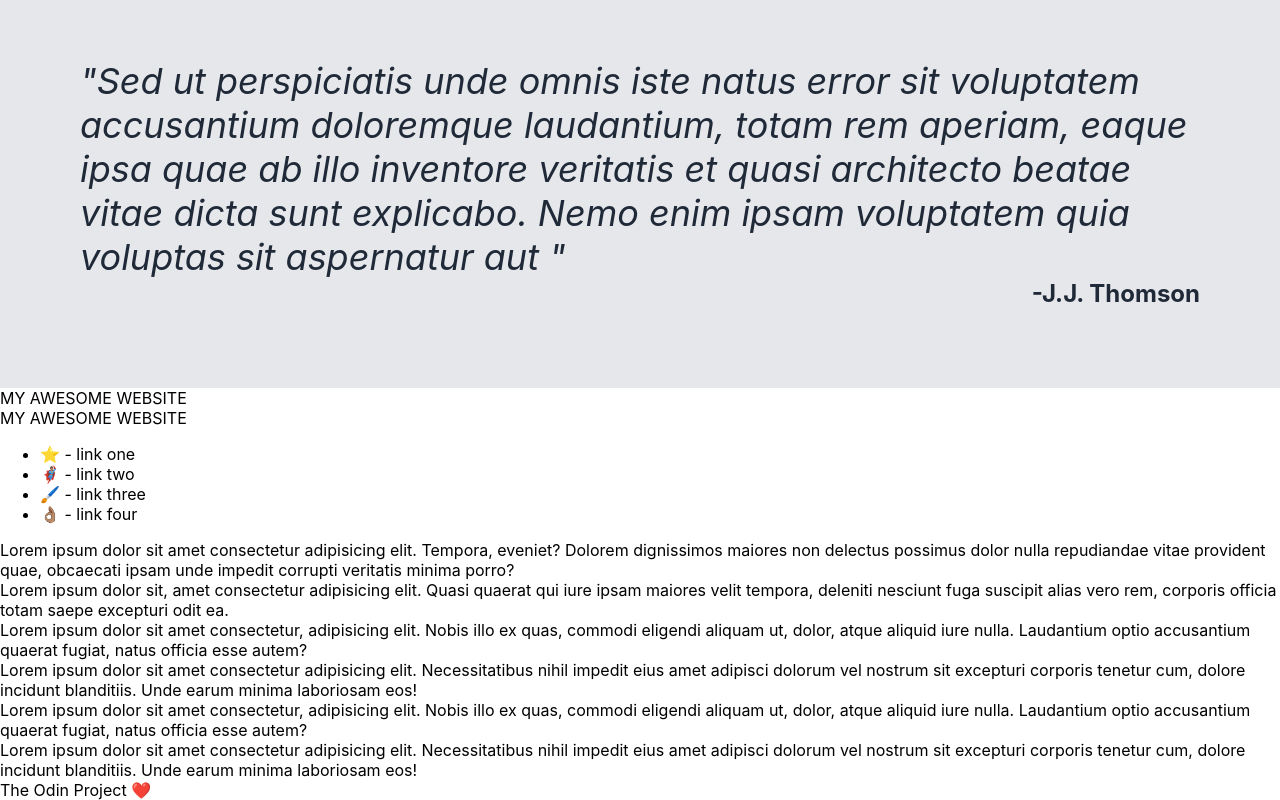
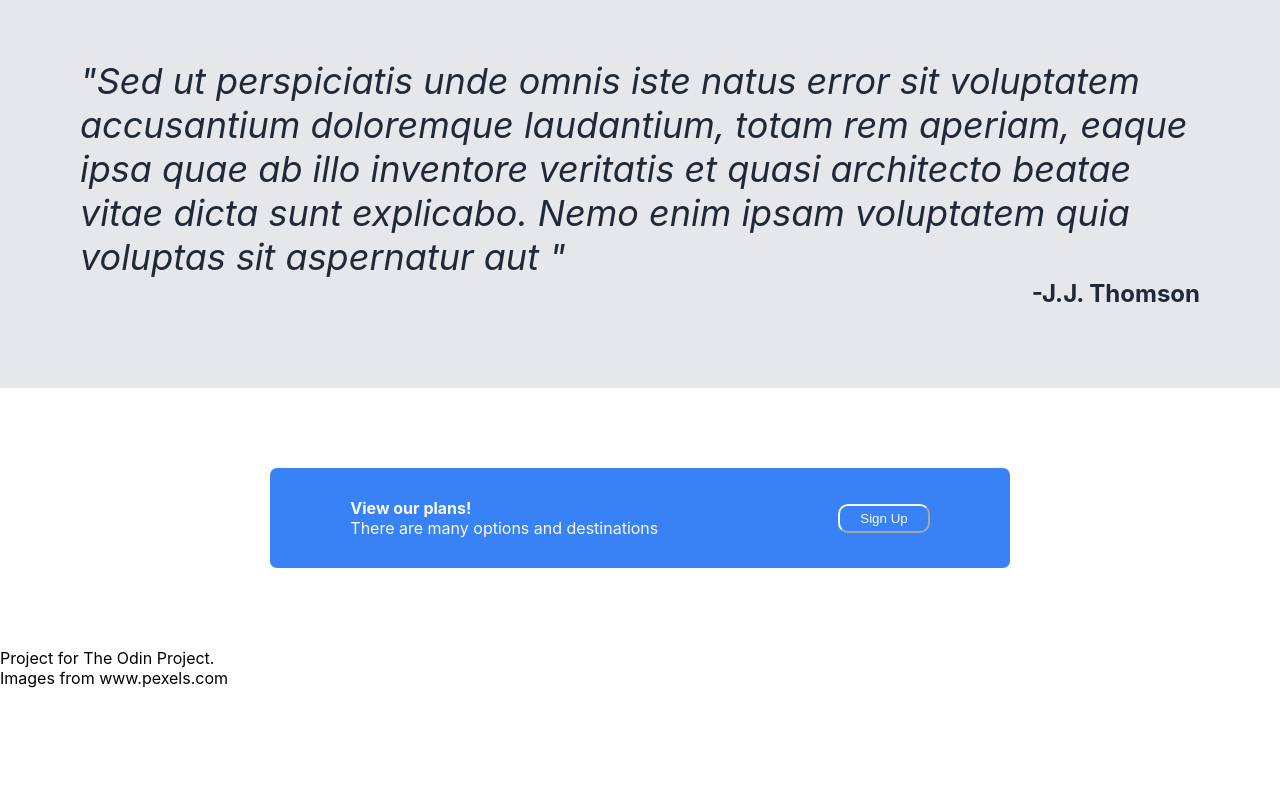
Before and after one commit to arthursl12/odin-landing, a plain HTML site: page index.html in a window 1280 px wide. Shown: the part 1072-1872 px from the top of the page. After the commit the page ends 1760 px from the top, so only its background shows below. Drawn offline with Linux system fonts and the light colour scheme.

Commit message:
Add CTA section

```diff
--- a/index.html
+++ b/index.html
@@ -64,41 +64,19 @@
     </div>
 
     <div class="cta">
-        MY AWESOME WEBSITE
+      <div class="box">
+        <div class="text">
+          <div class="title">View our plans!</div>
+          <div class="sub">There are many options and destinations</div>
+        </div>
+        <button>Sign Up</button>
+
+      </div>
     </div>
 
     <div class="footer">
-        MY AWESOME WEBSITE
-    </div>
-
-
-    <div class="middle">
-      <div class="sidebar">
-        <ul>
-          <li><a href="#">⭐ - link one</a></li>
-          <li><a href="#">🦸🏽‍♂️ - link two</a></li>
-          <li><a href="#">🖌️ - link three</a></li>
-          <li><a href="#">👌🏽 - link four</a></li>
-        </ul>
-      </div>
-
-
-
-      <div class="content">
-        <div class="card">Lorem ipsum dolor sit amet consectetur adipisicing elit. Tempora, eveniet? Dolorem dignissimos maiores non delectus possimus dolor nulla repudiandae vitae provident quae, obcaecati ipsam unde impedit corrupti veritatis minima porro?</div>
-        <div class="card">Lorem ipsum dolor sit, amet consectetur adipisicing elit. Quasi quaerat qui iure ipsam maiores velit tempora, deleniti nesciunt fuga suscipit alias vero rem, corporis officia totam saepe excepturi odit ea.</div>
-        <div class="card">Lorem ipsum dolor sit amet consectetur, adipisicing elit. Nobis illo ex quas, commodi eligendi aliquam ut, dolor, atque aliquid iure nulla. Laudantium optio accusantium quaerat fugiat, natus officia esse autem?</div>
-        <div class="card">Lorem ipsum dolor sit amet consectetur adipisicing elit. Necessitatibus nihil impedit eius amet adipisci dolorum vel nostrum sit excepturi corporis tenetur cum, dolore incidunt blanditiis. Unde earum minima laboriosam eos!</div>
-        <div class="card">Lorem ipsum dolor sit amet consectetur, adipisicing elit. Nobis illo ex quas, commodi eligendi aliquam ut, dolor, atque aliquid iure nulla. Laudantium optio accusantium quaerat fugiat, natus officia esse autem?</div>
-        <div class="card">Lorem ipsum dolor sit amet consectetur adipisicing elit. Necessitatibus nihil impedit eius amet adipisci dolorum vel nostrum sit excepturi corporis tenetur cum, dolore incidunt blanditiis. Unde earum minima laboriosam eos!</div>
-      </div>
-
-    </div>
-
-
-
-    <div class="footer">
-      The Odin Project ❤️
+        <div>Project for The Odin Project.</div>
+        <div>Images from <a href="https://www.pexels.com/" title="Pexels">www.pexels.com</a></div>
     </div>
   </body>
 </html>
--- a/style.css
+++ b/style.css
@@ -187,6 +187,41 @@ a{
 }
 
 
+/* CTA */
+.cta{
+    display: flex;
+    justify-content: center;
+    align-items: center;
+    padding: 80px;
+}
+
+.cta > .box {
+    display: flex;
+    align-items: center;
+    background-color: #3882f6;
+    padding: 30px 80px;
+    border-radius: 7px;
+    gap: 180px;
+}
+
+.box > .text {
+    color: #f9faf8;
+    align-self: flex-start;
+}
+
+.text > .title {
+    font-weight: 700;
+}
+
+.box > button {
+    background-color: #3882f6;
+    color: #f9faf8;
+    border-color: #f9faf8;
+    padding: 5px 20px;
+    border-radius: 10px;
+}
+
+
 
 /* Alternative margins in smaller viewports */
 
```
